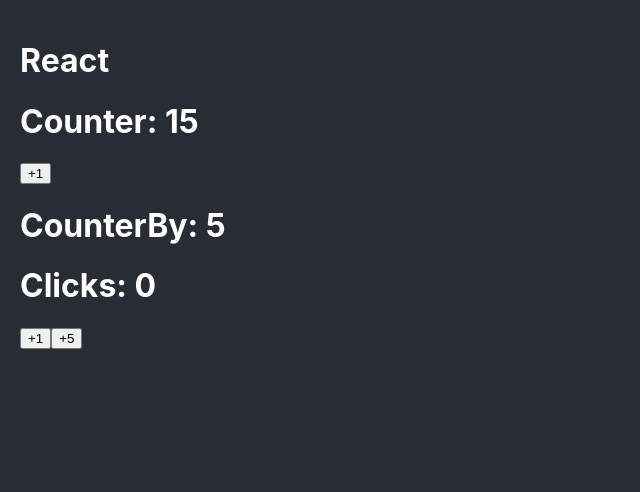
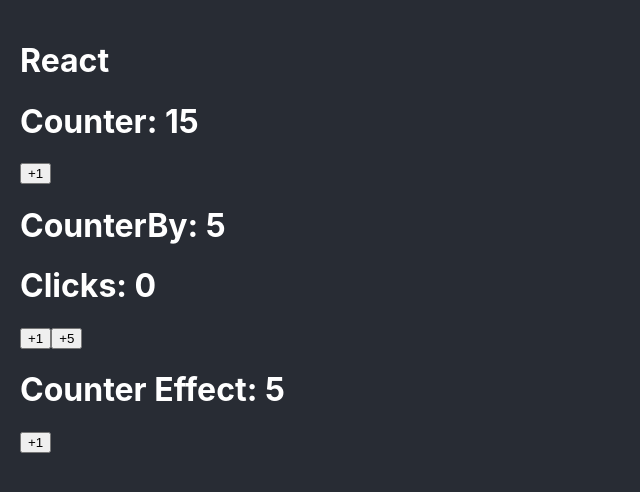
Before and after one commit to PeterGabrielVE/01-bases, a React (Create React App) app: page / in a window 1280 px wide. Shown: the top 492 px of the page, without its empty margins (0-640 px from the left). Built offline with nearby package versions, Linux system fonts and the light colour scheme.

Commit message:
useEffect

```diff
--- a/src/App.tsx
+++ b/src/App.tsx
@@ -1,5 +1,6 @@
 import { Counter } from './bases/Counter'
 import { CounterBy } from './bases/CounterBy';
+import { CounterEffect } from './bases/CounterEffect';
 
 function App() {
   return (
@@ -7,6 +8,7 @@
       <h1>React</h1>
       <Counter initialValue={ 15 } />
       <CounterBy />
+      <CounterEffect />
     </>
   );
 }
--- /dev/null
+++ b/src/bases/CounterEffect.tsx
@@ -0,0 +1,27 @@
+import { useEffect, useState } from "react";
+
+const MAXIMUN_COUNT = 10;
+
+export const CounterEffect = () => {
+
+  const [ counter, setCounter ] = useState(5);
+
+  const handleClick = () =>{
+    setCounter( prev => Math.min(prev + 1, MAXIMUN_COUNT) )
+  }
+
+  useEffect(() => {
+    if( counter < 10 ) return;
+    console.log('%cSe llego al valor maximo','color:red;background-color:black;')
+  }, [counter])
+
+
+  return (
+    <>
+      <h1>Counter Effect: { counter }</h1>
+      <button onClick={ handleClick }>
+        +1
+      </button>
+    </>
+  )
+}
```
